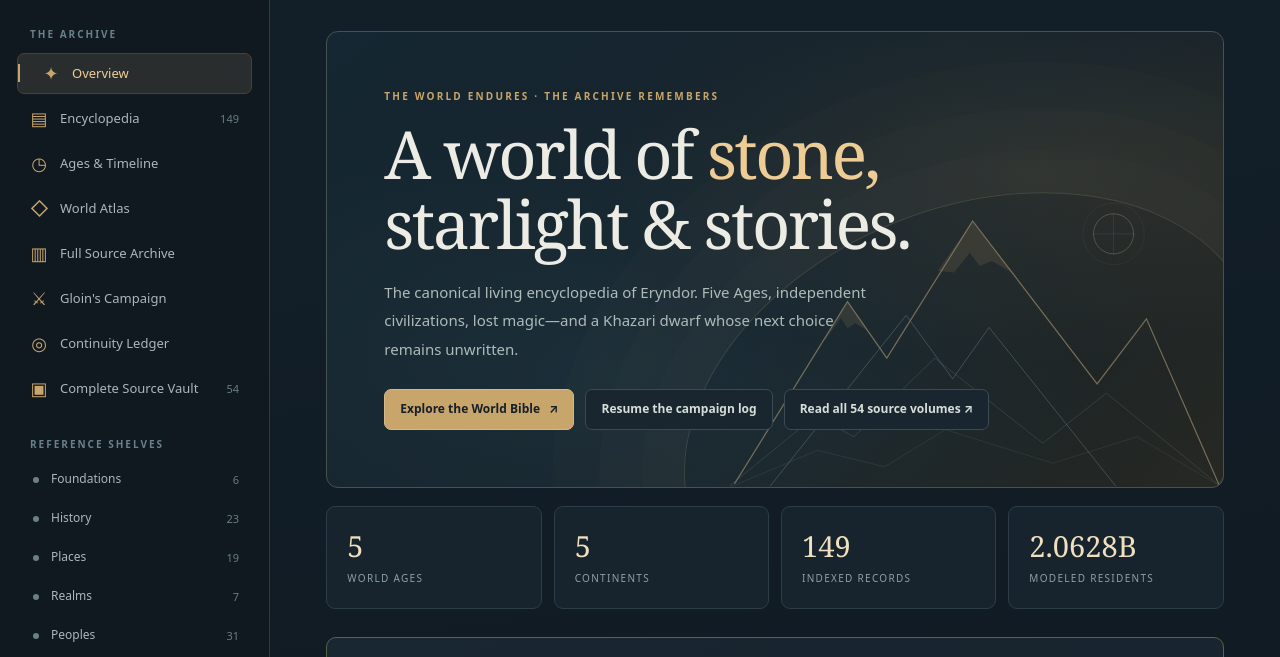
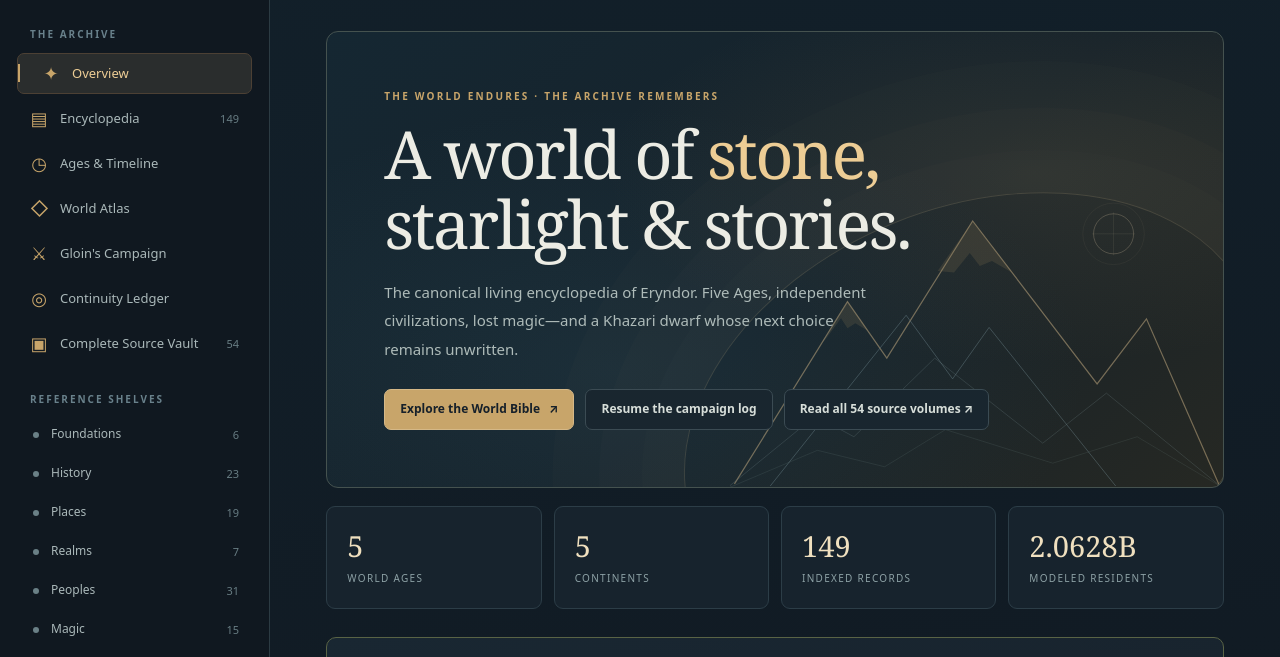
Before and after one commit to Skin2369420/eryndor-world-bible, a plain HTML site: page index.html in a window 1280 px wide. Shown: the part 95-752 px from the top of the page. Drawn offline with Linux system fonts and the light colour scheme.

Commit message:
Keep one clear navigation link to the complete 54-volume source vault

```diff
--- a/index.html
+++ b/index.html
@@ -24,7 +24,6 @@
         <a data-route="library" href="#library"><span class="nav-icon">▤</span> Encyclopedia <span class="nav-count" id="navCount">—</span></a>
         <a data-route="history" href="#history"><span class="nav-icon">◷</span> Ages &amp; Timeline</a>
         <a data-route="world" href="#world"><span class="nav-icon">◇</span> World Atlas</a>
-        <a data-route="sources" href="#sources"><span class="nav-icon">▥</span> Full Source Archive</a>
         <a data-route="campaign" href="#campaign"><span class="nav-icon">⚔</span> Gloin's Campaign</a>
         <a data-route="continuity" href="#continuity"><span class="nav-icon">◎</span> Continuity Ledger</a>
         <a href="./vault.html"><span class="nav-icon">▣</span> Complete Source Vault <span class="nav-count">54</span></a>
```
